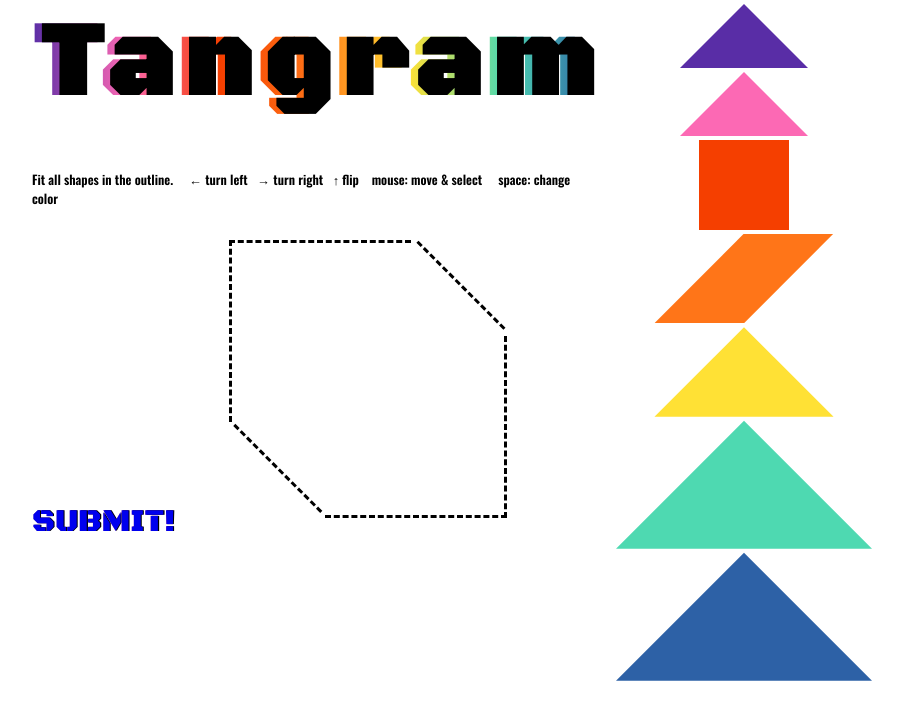
After one commit to debug-shush/opi, a Django app: page /payback/tangram/ in a window 1280 px wide. The commit adds this page. Shown: the top 720 px of the page, without its empty margins (168-1069 px from the left). Run offline with Django 3.2, Linux system fonts and the light colour scheme; some libraries are stand-ins or nearby versions.

Commit message:
completed linking of kenken with tangram and sliding puzzle

```diff
--- a/payback/templates/firstyear.html
+++ b/payback/templates/firstyear.html
@@ -101,7 +101,7 @@
                             <h3>
                                 WELCOME TO FIRST YEAR!
                             </h3>
-                            <a href="#Page1" class="boxed-btn3" style="margin-top: 10px;background: blue ">BUY</a>
+                            <a href="#Page1" class="boxed-btn3" style="margin-top: 10px;background: black ">Begin your first year!</a>
                         </div>
                     </div>
                 </div>
@@ -388,7 +388,7 @@
                 <div class="download_text">
                     <h3>COLLEGE FEST</h3>
                     <p style="font-size:20px">Seniors on door and forces you to attend orientation. Instead of let you study. You all are given responsibilities of hostel to be managed. If you don’t obey, you will be boycotted from hostel.</p>
-                    <a href="{% url 'kenken' %}" class="boxed-btn3" style="margin-top: 10px">MAKE HOSTEL MEMORIES</a>
+                    <a href="{% url 'slidepuzzle' %}" class="boxed-btn3" style="margin-top: 10px">MAKE HOSTEL MEMORIES</a>
                     <a href="#" class="boxed-btn3">FOCUS ON STUDY</a>
                 </div>
             </div>
--- a/payback/templates/slidingpuzzle.html
+++ b/payback/templates/slidingpuzzle.html
@@ -25,7 +25,7 @@
         </ul>
 
         <figcaption>
-       A Sliding Puzzle | <a id="shuffle">Shuffle</a> | <a id="solve">Solve</a>
+       A Sliding Puzzle | <a id="shuffle">Shuffle</a> | <a id="solve">Solve</a> |<a href="{% url 'tangram' %}" id="submit">Submit</a>
         </figcaption>
     </figure>
 
--- /dev/null
+++ b/payback/templates/tangram.html
@@ -0,0 +1,72 @@
+<!doctype html>
+{% load static %}
+<html lang="en">
+  <head>
+    <meta charset="UTF-8">
+    <title>Tangram</title>
+    <script src="https://code.jquery.com/jquery-1.12.4.js"></script>
+    <script src="https://code.jquery.com/ui/1.12.1/jquery-ui.js"></script>
+    <script type="text/javascript" src="{% static 'kenken/js/manipulation.js' %}"></script>
+    <script type="text/javascript" src="{% static 'kenken/js/directions.js' %}"></script>
+    <link href="{% static 'kenken/css/tilesstyle.css' %}" rel="stylesheet">
+    <link href="{% static 'kenken/css/match.css' %}" rel="stylesheet">
+    <link href="{% static 'kenken/css/main.css' %}" rel="stylesheet">
+    <link href="{% static 'kenken/css/shapes.css' %}" rel="stylesheet">
+    <link href="{% static 'kenken/css/transform.css' %}" rel="stylesheet">
+
+  </head>
+  <body>
+    <header>
+      <h1 class="rainbowBackText">Tangram</h1>
+
+      <!-- <div id="links">
+        &#8594; <a class="rainbowBackText" href="https://github.com/lindsim/tangrams">Code</a>
+        &#8594; <a class="rainbowBackText" href="https://en.wikipedia.org/wiki/Tangram">Tangram info</a>
+      </div> -->
+      <nav class="rainbowBackText">
+        <!-- <a class="choices" id="0">blank</a>
+        <a class="choices" id="1">1</a>
+        <a class="choices" id="2">2</a>
+        <a class="choices active" id="3">3</a>
+        <a class="choices" id="4">4</a>
+        <a class="choices" id="5">5</a> -->
+        <a class="choices" id="6" active style="font-size: xx-large;"></a>
+      </nav>
+      <div id ="info">
+        Fit all shapes in the outline. &nbsp; &nbsp;
+        &#8592; turn left &nbsp;
+        &#8594; turn right &nbsp;
+        &#8593; flip &nbsp;&nbsp;
+        mouse: move & select &nbsp; &nbsp;
+        space: change color
+
+      </div>
+    </header>
+    <section id="shapeTray">
+        <div class="shape tri sm purple"></div>
+        <div class="shape tri sm pink" ></div>
+        <div class="shape square red"></div>
+        <div class="shape par orange clip0 rotate0"></div>
+        <div class="shape tri md yellow"></div>
+        <div class="shape tri lg green"></div>
+        <div class="shape tri lg blue"></div>
+    </section>
+    <main id="matchSpace">
+        <!-- <div id="blank" class="templates"></div>
+        <div id="one" class="templates"></div>
+        <div id="two" class="templates"></div>
+        <div id="three" class="templates"></div>
+        <div id="four" class="templates"></div>
+        <div id="five" class="templates"></div> -->
+        <div id="six" class="templates"></div>
+        <nav class="rainbowBackText">
+          <br>
+          <br>
+          <br>
+          <br>
+          <a href="{% url 'kenken' %}" style="font-size: xx-large;">    SUBMIT!</a>
+        </nav>
+      </main>
+    </body>
+
+</html>
--- a/payback/urls.py
+++ b/payback/urls.py
@@ -8,5 +8,5 @@ urlpatterns =[
     path("kenken/",views.kenken,name="kenken"),
     path("slidepuzzle/",views.slidepuzzle,name="slidepuzzle"),
     path("slider/",views.slider,name="slider"),
-
+    path("tangram/",views.tangram,name="tangram"),
 ]
--- a/payback/views.py
+++ b/payback/views.py
@@ -17,3 +17,6 @@ def slidepuzzle(request):
 
 def slider(request):
     return render(request, 'slider.html')
+
+def tangram(request):
+    return render(request, 'tangram.html')
--- a/static/kenken/js/directions.js
+++ b/static/kenken/js/directions.js
@@ -1,8 +1,10 @@
 $(function() {
 
-  var currentTemplate = $("#three");
-  var currentChoice = $("#3");
-  var convert = ["blank", "one", "two", "three", "four", "five", "six"];
+  var currentTemplate = $("#six");
+  var currentChoice = $("#6");
+  // var convert = ["blank", "one", "two", "three", "four", "five", "six"];
+  var convert = ["six"];
+
 
   $(document).ready(function(){
     $(".templates").hide();
```
Also changed, not shown: static/kenken/js/render.js (+6 -3 lines).
